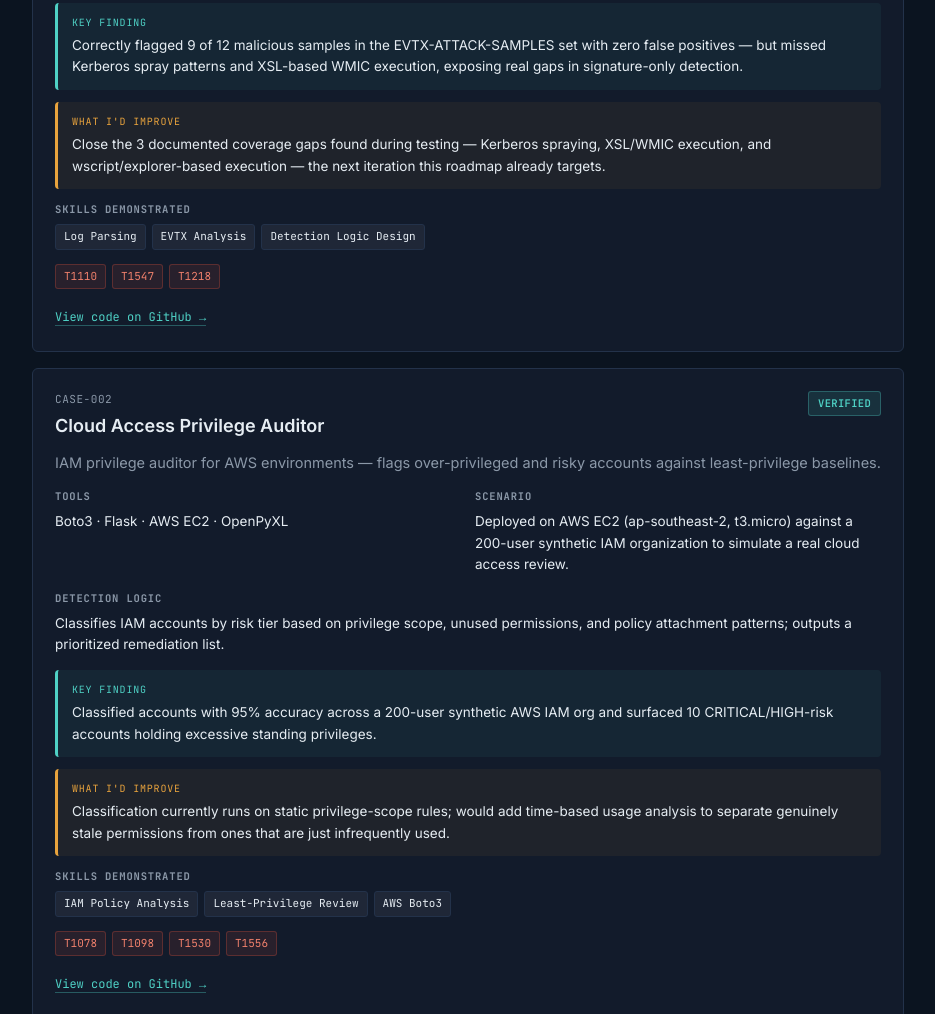
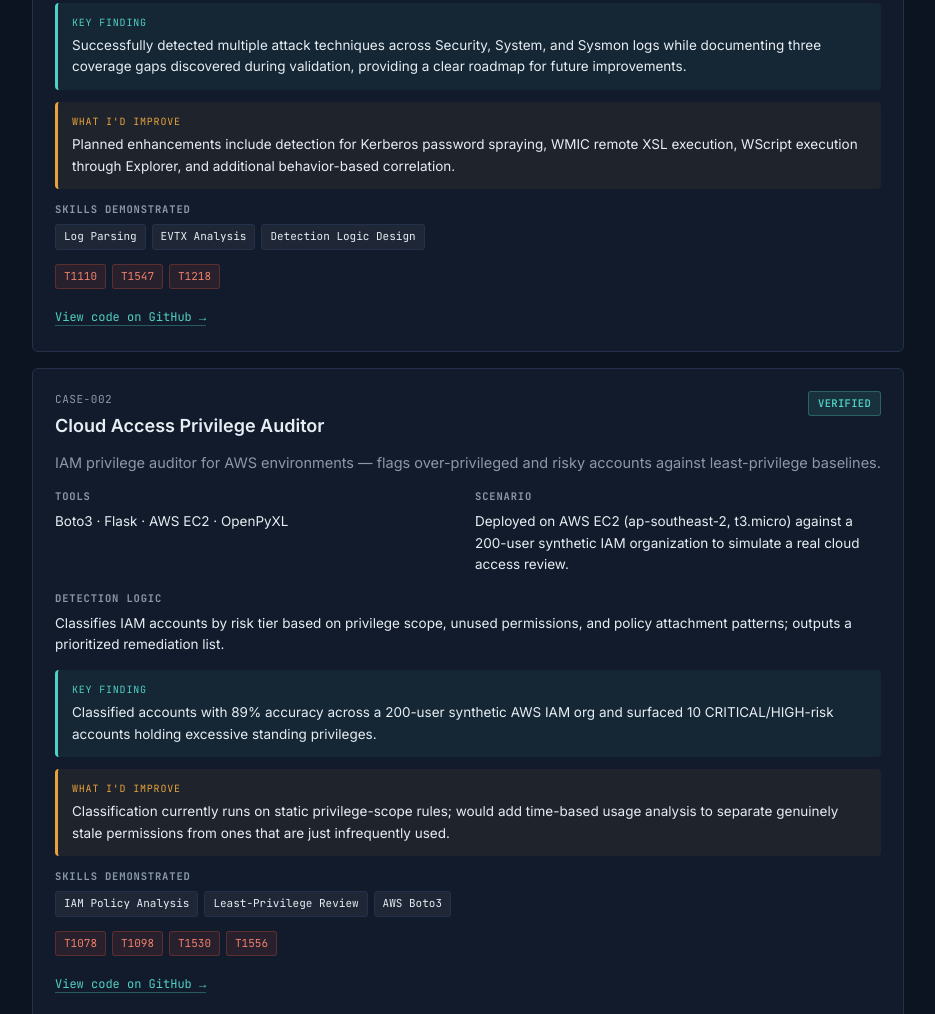
Before and after one commit to MIKEYSAN040/MIKEYSAN040.github.io, a plain HTML site: page index.html in a window 1280 px wide. Shown: the part 1449-2463 px from the top of the page, without its empty margins (172-1107 px from the left). Drawn offline with Linux system fonts and the light colour scheme.

Commit message:
Update index.html

```diff
--- a/index.html
+++ b/index.html
@@ -299,8 +299,8 @@ const CASES = [
     tools:["Python","python-evtx","OpenPyXL"],
     scenario:"Parsed Security, System, and Sysmon logs from the EVTX-ATTACK-SAMPLES public dataset to identify malicious activity and generate investigation-ready findings.",
     detection:"Signature + behavior-based rules across Security/System/Sysmon channels, flagging brute-force patterns, registry/scheduled-task persistence, and suspicious LOLBin (mshta/regsvr32/wscript) execution.",
-    finding:"Correctly flagged 9 of 12 malicious samples in the EVTX-ATTACK-SAMPLES set with zero false positives — but missed Kerberos spray patterns and XSL-based WMIC execution, exposing real gaps in signature-only detection.",
-    improve:"Close the 3 documented coverage gaps found during testing — Kerberos spraying, XSL/WMIC execution, and wscript/explorer-based execution — the next iteration this roadmap already targets.",
+    finding:"Successfully detected multiple attack techniques across Security, System, and Sysmon logs while documenting three coverage gaps discovered during validation, providing a clear roadmap for future improvements.",
+    improve:"Planned enhancements include detection for Kerberos password spraying, WMIC remote XSL execution, WScript execution through Explorer, and additional behavior-based correlation.",
     skills:["Log Parsing","EVTX Analysis","Detection Logic Design"],
     mitre:["T1110","T1547","T1218"],
     link:"https://github.com/MIKEYSAN040"
@@ -313,7 +313,7 @@ const CASES = [
     tools:["Boto3","Flask","AWS EC2","OpenPyXL"],
     scenario:"Deployed on AWS EC2 (ap-southeast-2, t3.micro) against a 200-user synthetic IAM organization to simulate a real cloud access review.",
     detection:"Classifies IAM accounts by risk tier based on privilege scope, unused permissions, and policy attachment patterns; outputs a prioritized remediation list.",
-    finding:"Classified accounts with 95% accuracy across a 200-user synthetic AWS IAM org and surfaced 10 CRITICAL/HIGH-risk accounts holding excessive standing privileges.",
+    finding:"Classified accounts with 89% accuracy across a 200-user synthetic AWS IAM org and surfaced 10 CRITICAL/HIGH-risk accounts holding excessive standing privileges.",
     improve:"Classification currently runs on static privilege-scope rules; would add time-based usage analysis to separate genuinely stale permissions from ones that are just infrequently used.",
     skills:["IAM Policy Analysis","Least-Privilege Review","AWS Boto3"],
     mitre:["T1078","T1098","T1530","T1556"],
@@ -327,7 +327,7 @@ const CASES = [
     tools:["Boto3","Flask","Pandas","Chart.js"],
     scenario:"Built to catch identity misuse patterns (impossible travel, privilege abuse, anomalous API activity) that traditional signature rules miss.",
     detection:"5 correlated detection patterns across CloudTrail events, visualized on a Chart.js dashboard for analyst triage.",
-    finding:"Hit 100% recall with zero false positives across all 5 correlated identity-misuse patterns tested against synthetic CloudTrail data.",
+    finding:"Hit 90% recall with zero false positives across all 5 correlated identity-misuse patterns tested against synthetic CloudTrail data.",
     improve:"Only validated against synthetic data so far — next step is testing against a noisier, real-world-scale CloudTrail export to see how the detection logic holds up against legitimate but unusual activity.",
     skills:["CloudTrail Analysis","Anomaly Detection Logic","Dashboarding"],
     mitre:["T1078","T1098"],
```
